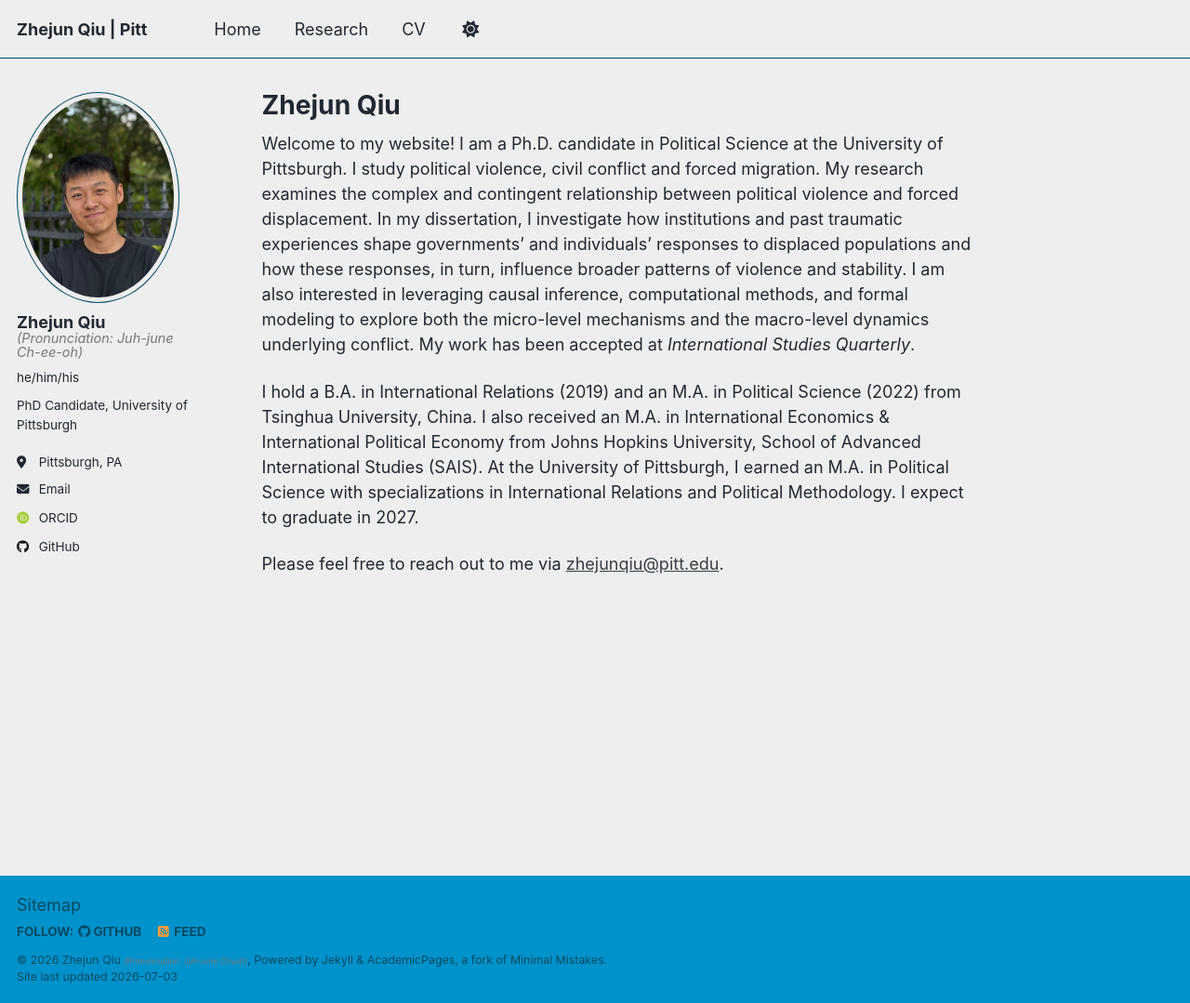
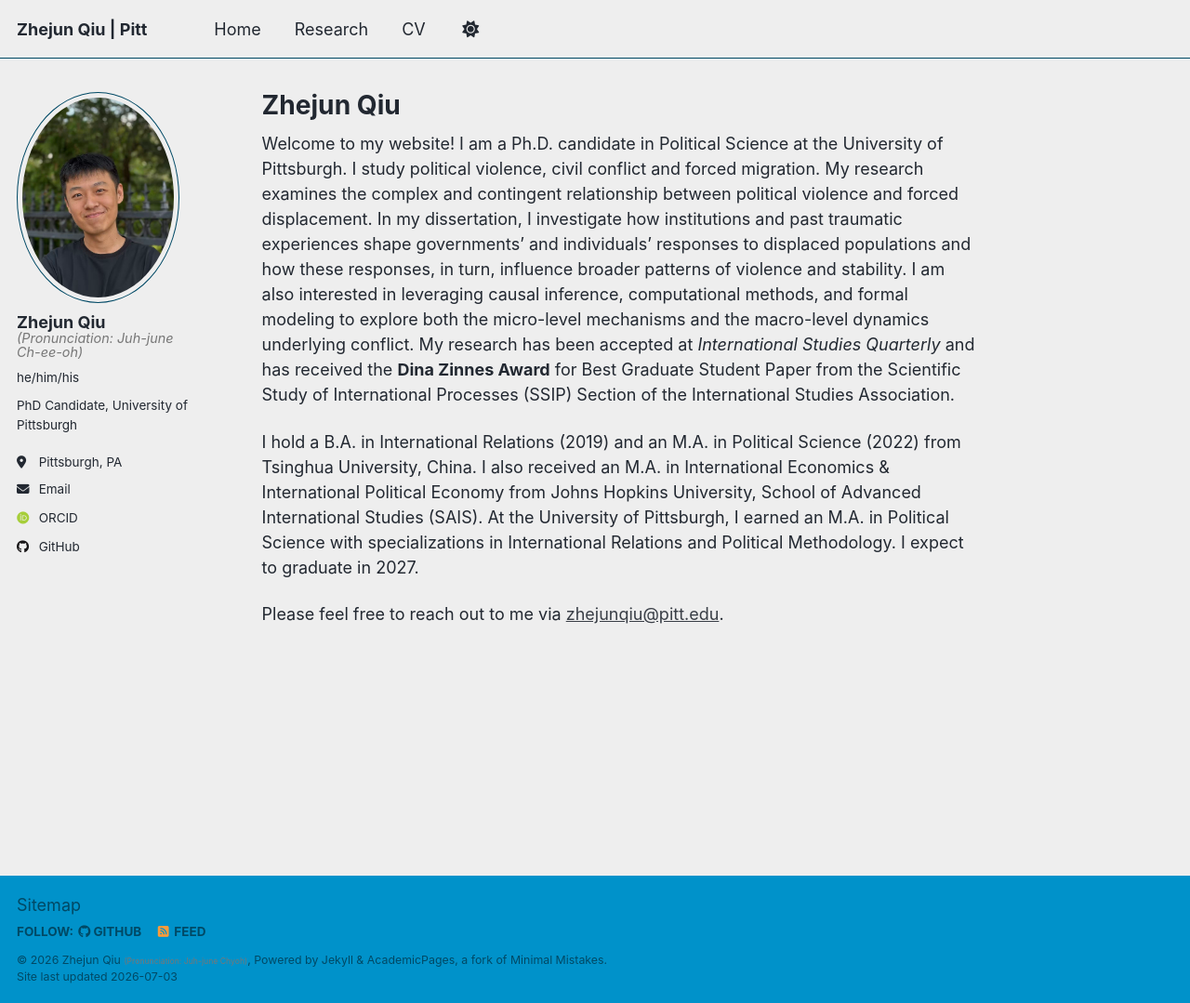
Before and after one commit to zhejun-qiu/zhejun-qiu.github.io, a Jekyll site: the page built from index.md, in a window 1280 px wide and 1079 px high. Shown: the whole window at 93% size. Built offline with Jekyll 4.4.1, drawn with Linux system fonts in a browser that asks for light colours; some web fonts are replaced; a script that is not in the unit is left out.

Commit message:
Update index.md

```diff
--- a/index.md
+++ b/index.md
@@ -4,7 +4,7 @@
 author_profile: true
 ---
 
-Welcome to my website! I am a Ph.D. candidate in Political Science at the University of Pittsburgh. I study political violence, civil conflict and forced migration. My research examines the complex and contingent relationship between political violence and forced displacement. In my dissertation, I investigate how institutions and past traumatic experiences shape governments’ and individuals’ responses to displaced populations and how these responses, in turn, influence broader patterns of violence and stability. I am also interested in leveraging causal inference, computational methods, and formal modeling to explore both the micro-level mechanisms and the macro-level dynamics underlying conflict. My work has been accepted at *International Studies Quarterly*.
+Welcome to my website! I am a Ph.D. candidate in Political Science at the University of Pittsburgh. I study political violence, civil conflict and forced migration. My research examines the complex and contingent relationship between political violence and forced displacement. In my dissertation, I investigate how institutions and past traumatic experiences shape governments’ and individuals’ responses to displaced populations and how these responses, in turn, influence broader patterns of violence and stability. I am also interested in leveraging causal inference, computational methods, and formal modeling to explore both the micro-level mechanisms and the macro-level dynamics underlying conflict. My research has been accepted at *International Studies Quarterly* and has received the **Dina Zinnes Award** for Best Graduate Student Paper from the Scientific Study of International Processes (SSIP) Section of the International Studies Association.
 
 I hold a B.A. in International Relations (2019) and an M.A. in Political Science (2022) from Tsinghua University, China. I also received an M.A. in International Economics & International Political Economy from Johns Hopkins University, School of Advanced International Studies (SAIS). At the University of Pittsburgh, I earned an M.A. in Political Science with specializations in International Relations and Political Methodology. I expect to graduate in 2027.
 
```
